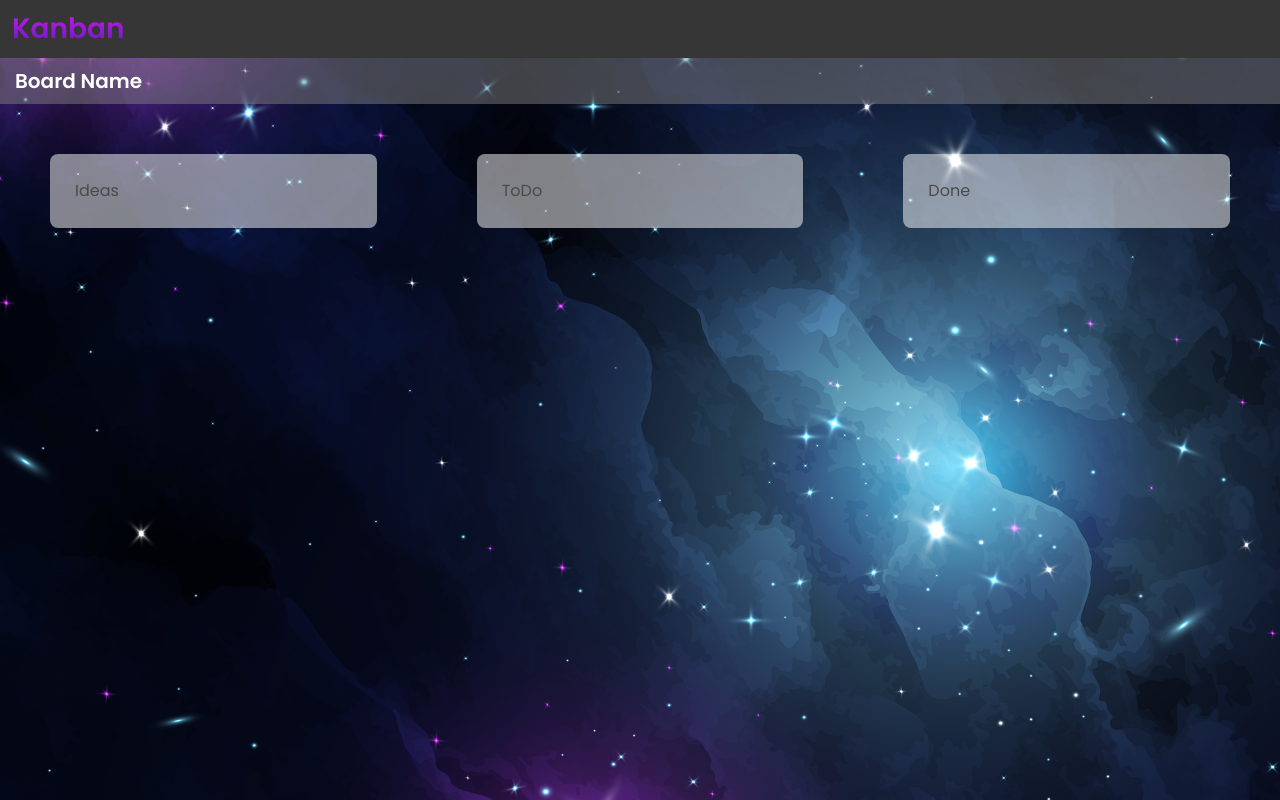
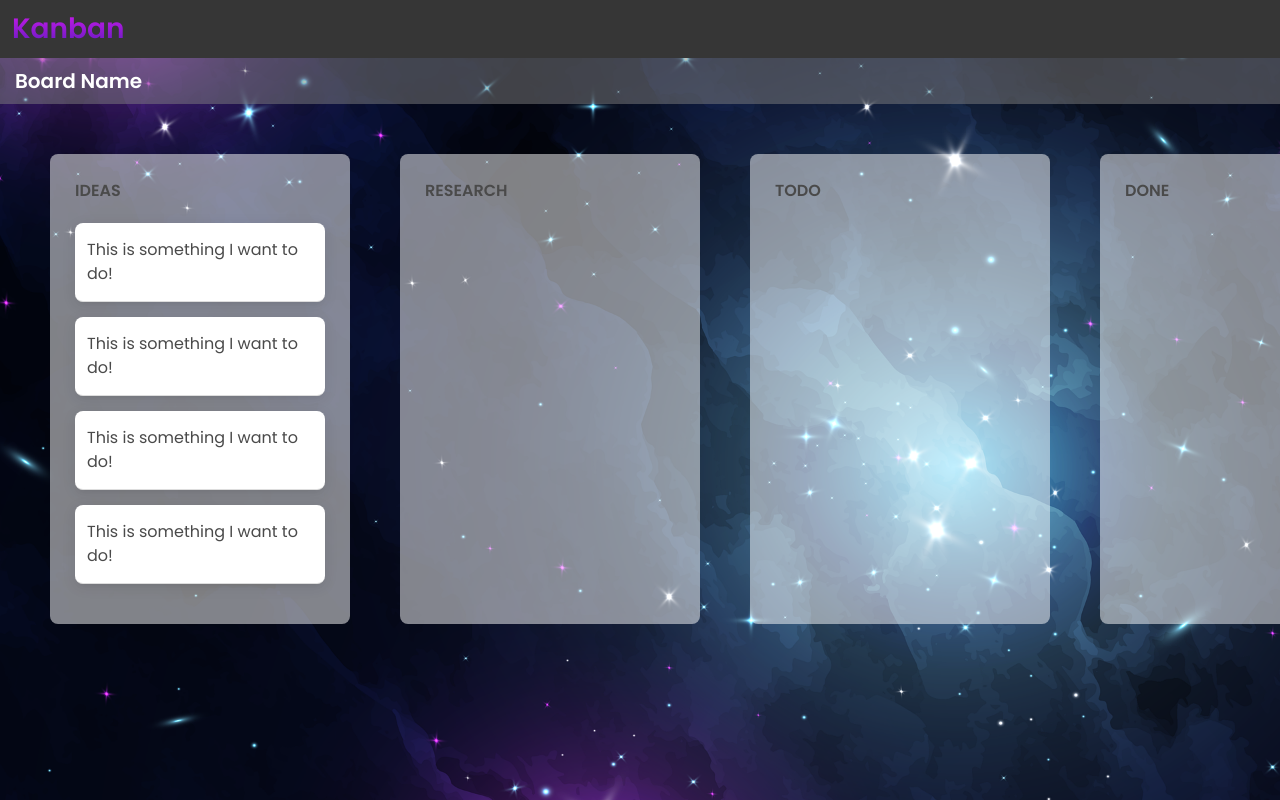
Before and after one commit to SebastianSloma/Kanban_Angular, an Angular app: page / in a window 1280 px wide. Built offline with nearby package versions, Linux system fonts and the light colour scheme; a web font is replaced by a local one.

Commit message:
styled scss

```diff
--- a/src/app/pages/main-view/main-view.component.html
+++ b/src/app/pages/main-view/main-view.component.html
@@ -15,11 +15,33 @@
     <div class="board-wrapper">
       <div class="board-columns">
         <div class="board-column">
-                <div class="column-title">Ideas</div>
+          <div class="column-title">
+            Ideas
         </div>
+        <div class="tasks-container">
+            <div class="task">
+                This is something I want to do!
+            </div>
+            <div class="task">
+                This is something I want to do!
+            </div>
+            <div class="task">
+                This is something I want to do!
+            </div>
+            <div class="task">
+                This is something I want to do!
+            </div>
+          </div>
+          </div>
+
+          <div class="board-column">
+            <div class="column-title">Research</div>
+          </div>
+
           <div class="board-column">
             <div class="column-title">ToDo</div>
           </div>
+
           <div class="board-column">
             <div class="column-title">Done</div>
           </div>
--- a/src/app/pages/main-view/main-view.component.scss
+++ b/src/app/pages/main-view/main-view.component.scss
@@ -23,6 +23,7 @@
 
   min-width: 0;
   min-height: 0;
+
   .board-bar {
     background: rgba($color: gray, $alpha: 0.5);
     padding: 8px 15px;
@@ -32,18 +33,17 @@
     font-weight: bold;
     color: white;
   }
-}
 
-.board-wrapper{
+  .board-wrapper {
     display: flex;
     flex-grow: 1;
     overflow-x: auto;
 
-    .board-columns{
+    .board-columns {
       display: flex;
       flex-grow: 1;
 
-        .board-column{
+      .board-column {
         display: flex;
         flex-direction: column;
         flex-grow: 1;
@@ -55,6 +55,36 @@
         border-radius: 8px;
 
         background: rgba($color: white, $alpha: 0.5);
+
+        &:not(:first-child) {
+          margin-left: 0;
+        }
+
+        .column-title {
+          font-style: 20px;
+          font-weight: 800;
+          font-family: "Poppins", sans-serif;
+          text-transform: uppercase;
+          margin-bottom: 20px;
         }
       }
     }
+  }
+}
+
+.tasks-container {
+  flex-grow: 1;
+}
+
+.task {
+  display: flex;
+  padding: 15px 12px;
+  background: white;
+  border-bottom: 1px solid #ddd;
+  border-radius: 8px;
+
+  margin-bottom: 15px;
+
+  box-shadow: 0 5px 5px -3px rgba(0, 0, 0, 0.05),
+    0 3px 14px 2px rgba(0, 0, 0, 0.05);
+}
```
Lines whose indentation alone changed are shown as unchanged.
